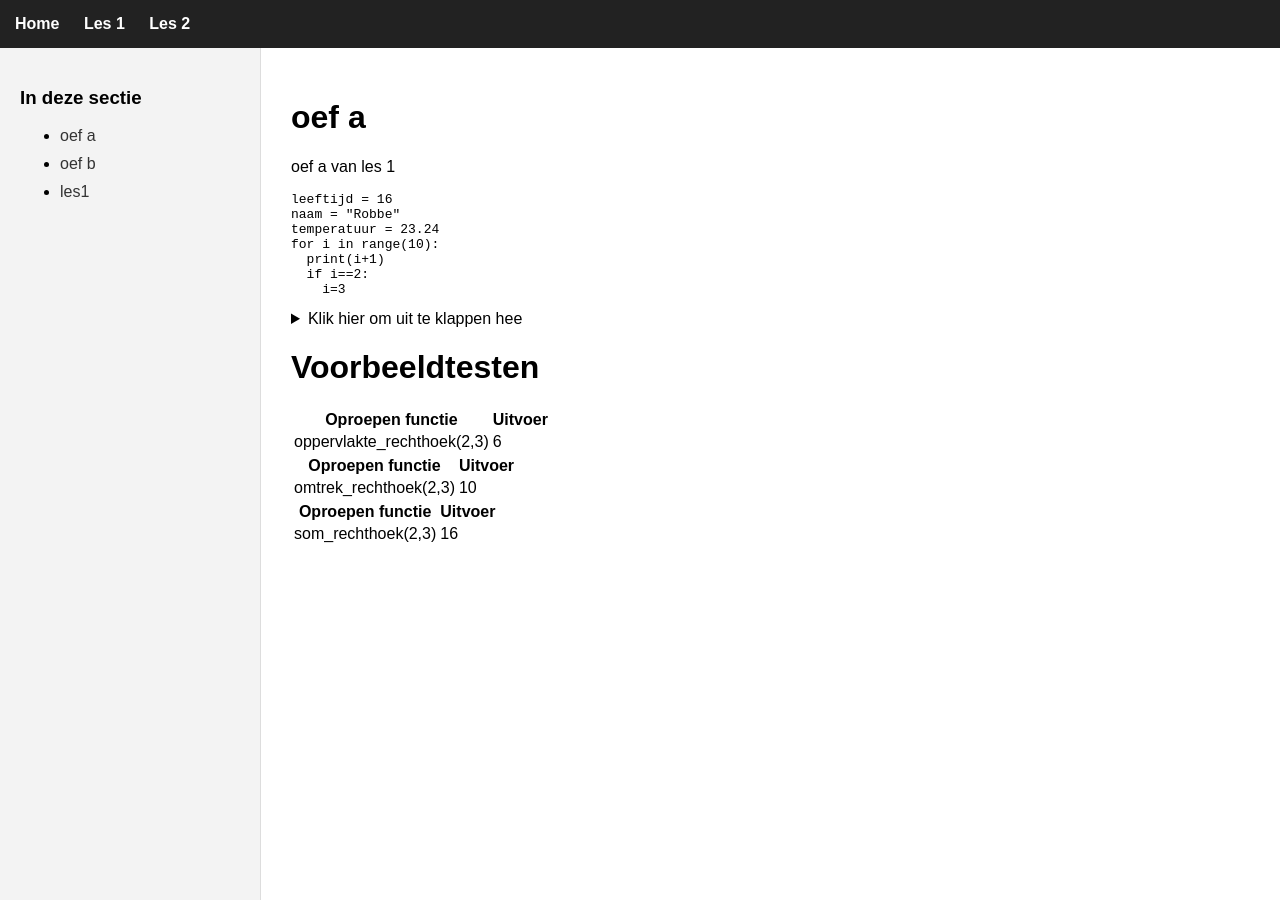
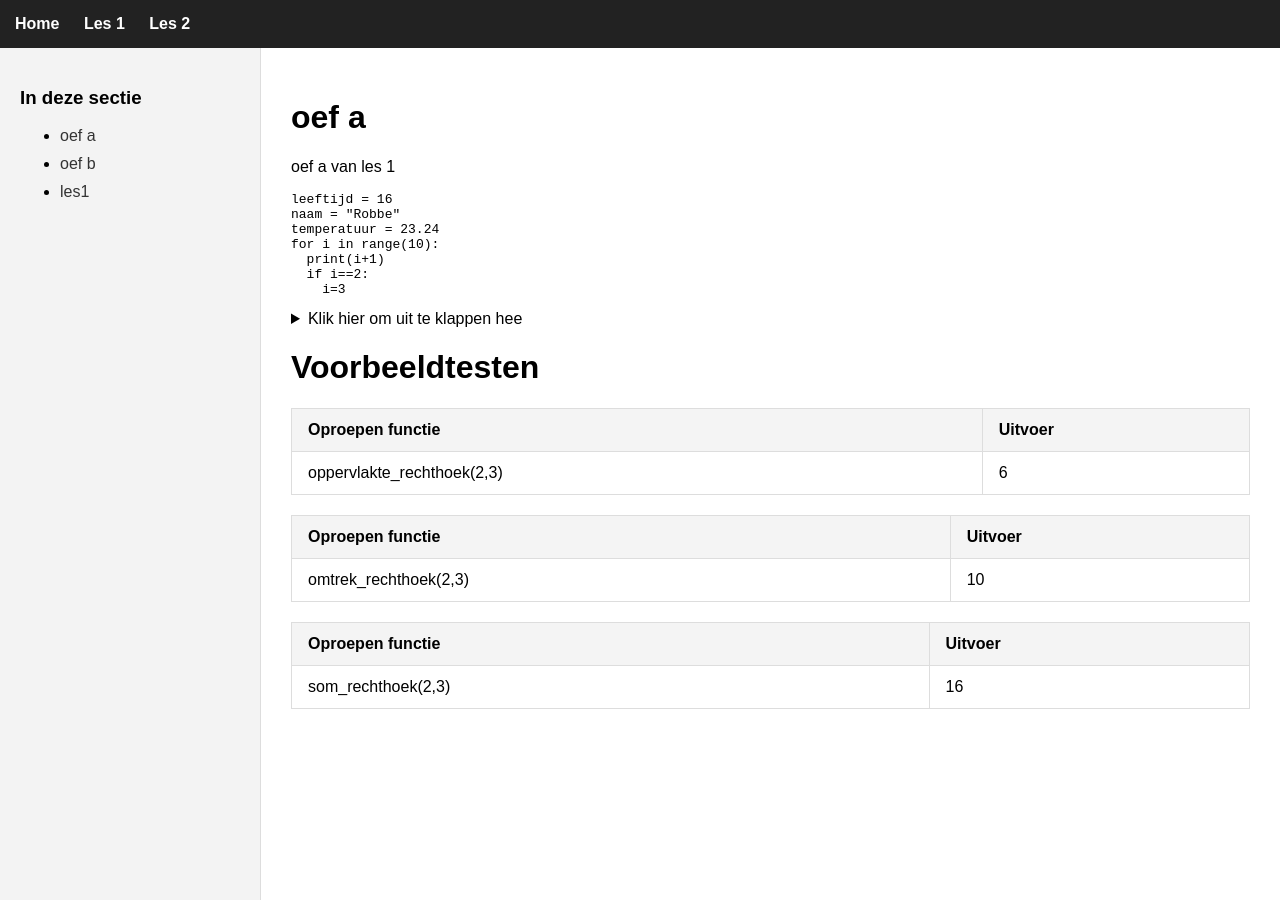
Before and after one commit to milanvandeput/milanvandeput.github.io, a Jekyll site: the page built from les1/2 oefening a.md, in a window 1280 px wide. Built offline with Jekyll 4.4.1, drawn with Linux system fonts in a browser that asks for light colours.

Commit message:
Update default.html

```diff
--- a/_layouts/default.html
+++ b/_layouts/default.html
@@ -50,6 +50,28 @@
             flex: 1;
             padding: 30px;
         }
+        /* Mooie moderne tabel */
+        table {
+          border-collapse: collapse;
+          width: 100%;
+          margin: 20px 0;
+          font-size: 16px;
+        }
+
+        table th, table td {
+          border: 1px solid #ddd;
+          padding: 12px 16px;
+          text-align: left;
+        }
+
+        table th {
+          background-color: #f4f4f4;
+          font-weight: bold;
+        }
+
+        table tr:hover {
+          background-color: #f1f1f1;
+        }
     </style>
 </head>
 <body>
```
